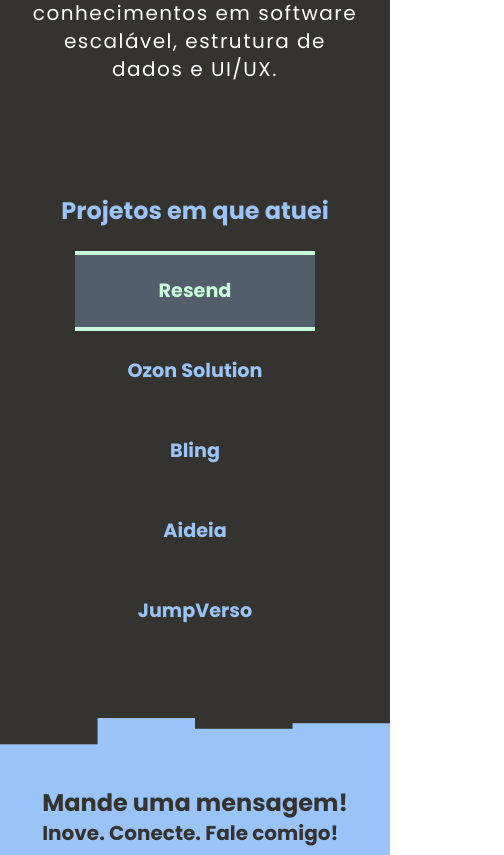
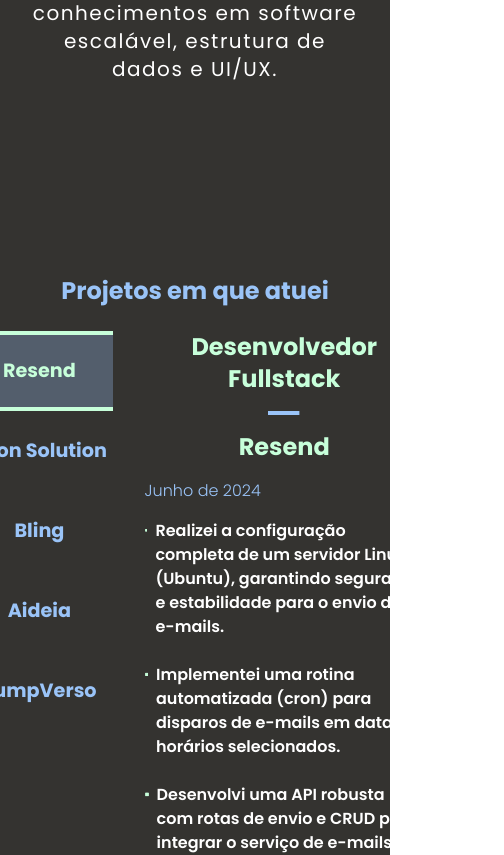
Before and after one commit to fatekkl/Portfolio-Next, a Next.js app: page / in a window 390 px wide. Shown: the part 2169-3024 px from the top of the page, 504 px wide, since content can reach past the window. Built offline with nearby package versions, Linux system fonts and the light colour scheme.

Commit message:
add padding on md & sm screens

```diff
--- a/src/app/Components/Projects/index.tsx
+++ b/src/app/Components/Projects/index.tsx
@@ -133,11 +133,11 @@
       <section
         id="projects"
         style={{ backgroundImage: "url('../assets/Background.png')" }}
-        className="bg-jet sm:min-h-[130vh] bg-no-repeat bg-bottom bg-contain flex justify-center relative"
+        className="bg-jet min-h-[120vh] bg-no-repeat bg-bottom bg-contain flex justify-center relative"
       >
-        <div className="w-[50rem] bg-whie h-[35rem] flex flex-col items-center gap-6 mt-20">
+        <div className="w-[50rem] h-[35rem] max-lg:p-20 lg:p-0 flex flex-col items-center gap-6 mt-20">
           <header className="w-full flex items-center justify-evenly">
-            <h1 className="lg:text-3xl md:text-3xl max-sm:text-2xl font-bold text-jordy">Projetos em que atuei</h1>
+            <h1 className="text-3xl max-sm:text-2xl font-bold text-jordy">Projetos em que atuei</h1>
             <Line2 />
           </header>
 
@@ -172,9 +172,9 @@
             </aside>
 
             {/* Descrições do Projeto */}
-            <section className="w-full h-full flex flex-col gap-4 max-sm:hidden">
-              <div className="flex flex-wrap items-center gap-4">
-                <h2 className="text-tea text-2xl font-bold">{selectDescription().function}</h2>
+            <section className="w-full h-full flex flex-col gap-4">
+              <div className="flex flex-wrap items-center max-sm:justify-center max-sm:flex-col gap-4">
+                <h2 className="text-tea max-sm:text-center text-2xl font-bold">{selectDescription().function}</h2>
                 <img src="../assets/Line3.svg" alt="Line Divider" />
                 <span className="text-tea text-2xl font-bold">{selectDescription().title}</span>
               </div>
```
